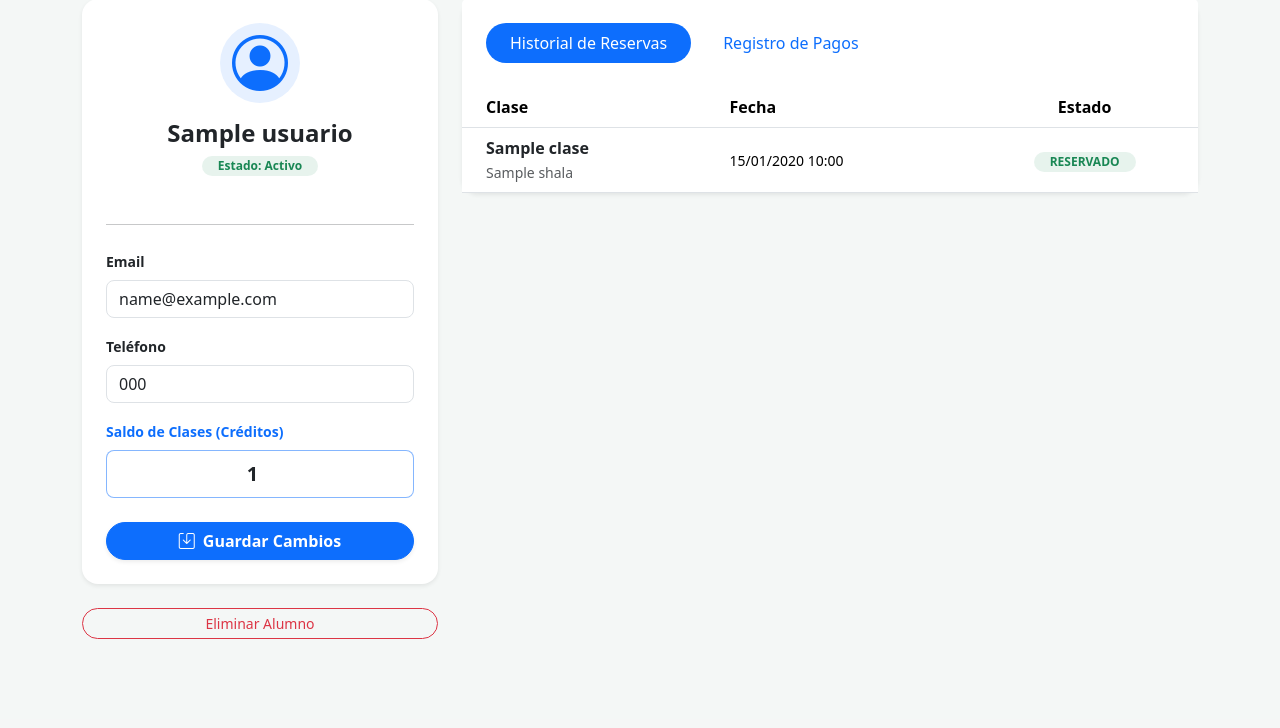
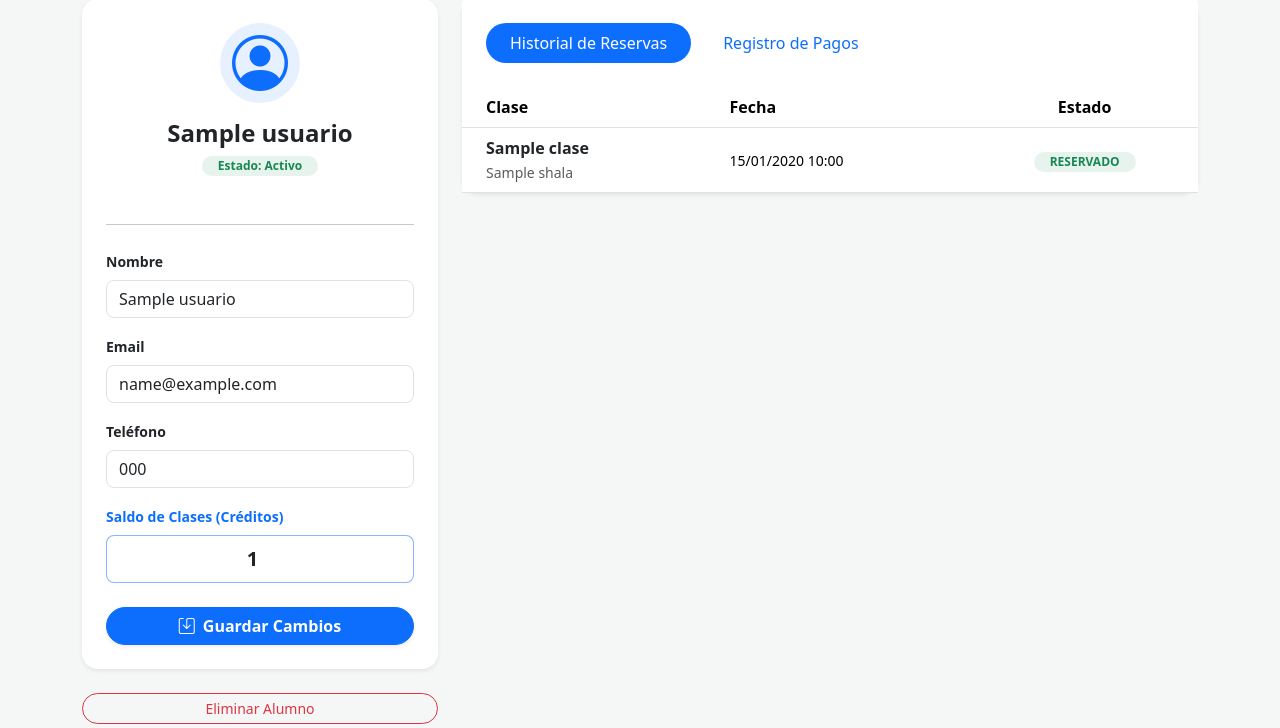
Before and after one commit to jlmontielc/sistema-gestion-shala, a Flask app: page /admin/yogui/1 in a window 1280 px wide. Shown: the part 81-809 px from the top of the page. Before the commit the page ends 720 px from the top, so only its background shows below. Run offline with Flask 3, Linux system fonts and the light colour scheme; a user stored in the database is signed in; tables that the repository leaves empty hold one stand-in row (values such as "Sample post").

Commit message:
Correccion error al modificar yogui

```diff
--- a/app/routes/auth.py
+++ b/app/routes/auth.py
@@ -184,10 +184,23 @@ def detalle_yogui(id):
 
     if request.method == 'POST':
         # Guardar cambios editados por el admin
-        yogui.nombre = request.form.get('nombre')
-        yogui.email = request.form.get('email')
+        nombre = (request.form.get('nombre') or '').strip()
+        email = (request.form.get('email') or '').strip()
+
+        if not nombre or not email:
+            flash('El nombre y el correo son obligatorios.', 'error')
+            return redirect(url_for('auth.detalle_yogui', id=id))
+
+        yogui.nombre = nombre
+        yogui.email = email
         yogui.telefono = request.form.get('telefono')
-        yogui.saldo_clases = int(request.form.get('saldo_clases', 0))
+
+        try:
+            yogui.saldo_clases = int(request.form.get('saldo_clases', 0))
+        except (TypeError, ValueError):
+            flash('El saldo de clases debe ser un número válido.', 'error')
+            return redirect(url_for('auth.detalle_yogui', id=id))
+
         db.session.commit()
         flash('Datos del alumno actualizados correctamente.', 'success')
         return redirect(url_for('auth.detalle_yogui', id=id))
--- a/app/templates/detalle_yogui.html
+++ b/app/templates/detalle_yogui.html
@@ -16,6 +16,10 @@
                 <hr class="my-4 opacity-25">
 
                 <form method="POST" class="text-start">
+                    <div class="mb-3">
+                        <label class="form-label small fw-bold">Nombre</label>
+                        <input type="text" name="nombre" class="form-control rounded-3" value="{{ yogui.nombre }}" required>
+                    </div>
                     <div class="mb-3">
                         <label class="form-label small fw-bold">Email</label>
                         <input type="email" name="email" class="form-control rounded-3" value="{{ yogui.email }}" required>
```
